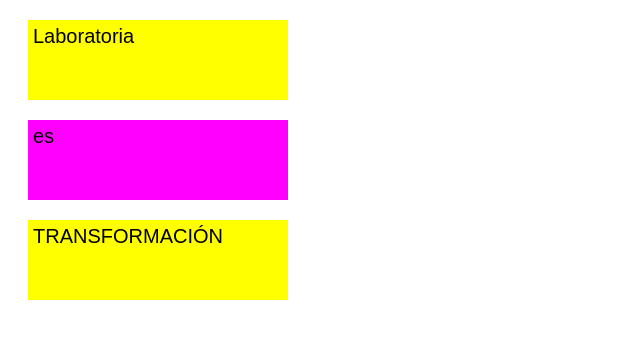
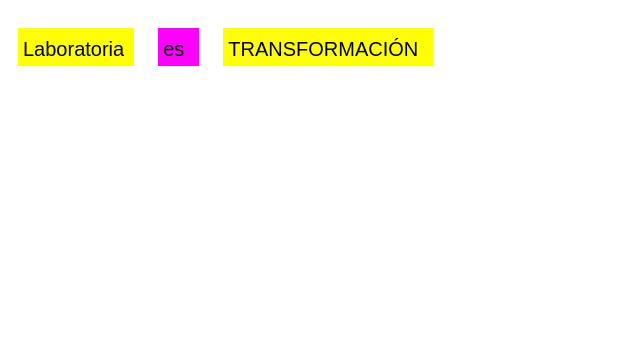
Before and after one commit to dianaVidalC/ejercicio-para-practicar, a plain HTML site: page index.html in a window 1280 px wide. Shown: the whole page, without its empty margins (0-640 px from the left). Drawn offline with Linux system fonts and the light colour scheme.

Commit message:
Ejercicio-3

```diff
--- a/assets/css/main.css
+++ b/assets/css/main.css
@@ -1,24 +1,28 @@
 .contenedor{
-  width: 300px;
+  width: 100%;
 }
 
 .clase1,
 .clase2,
 .clase3{
+  display: inline-block;
   background-color:yellow;
-  witdh:50%;
-  height: 80px;
+  witdh:100px;
+  padding-top:10px;
+  padding-bottom: 5px;
   padding-left: 5px;
-  padding-top: 5px;
-  margin:20px;
+  padding-right: 10px;
+  margin:20px 10px;
   box-sizing: border-box;
   font-size: 20px;
   font-family: sans-serif;
 }
 .clase2{
   background-color:fuchsia;
+  padding-right: 15px;
 }
 
 .clase3{
   text-transform: uppercase;
+  padding-right: 15px;
 }
```
